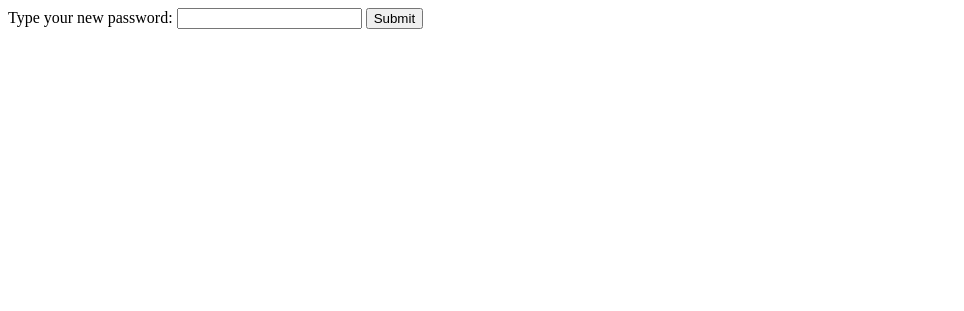
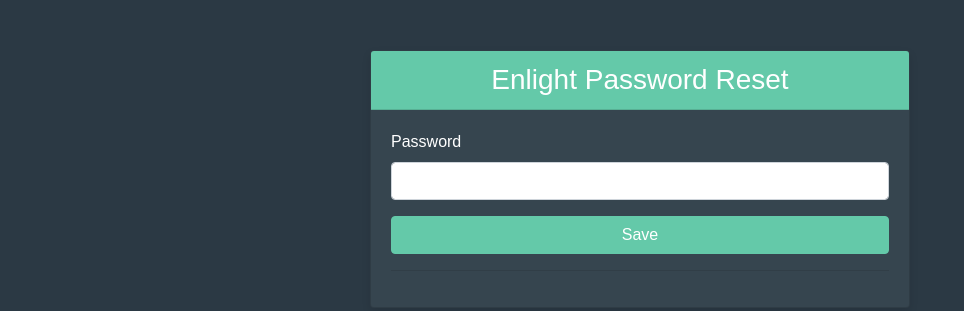
Before and after one commit to MarcosCarrizoA/Enlight-Backend-, a website: page pages/password-reset.html in a window 1280 px wide. Shown: the whole page, without its empty margins (0-964 px from the left). Drawn offline with nearby package versions, Linux system fonts and the light colour scheme.

Commit message:
UI improvement for password reset pages

```diff
--- a/pages/password-reset.html
+++ b/pages/password-reset.html
@@ -1,22 +1,87 @@
+<!DOCTYPE html>
 <html lang="en">
 
 <head>
     <meta charset="UTF-8">
     <meta name="viewport" content="width=device-width, initial-scale=1.0">
-    <title>Password Reset - Enlight</title>
+    <title>Enlight Password Reset</title>
+    <!-- Bootstrap CSS -->
+    <link href="https://stackpath.bootstrapcdn.com/bootstrap/4.5.2/css/bootstrap.min.css" rel="stylesheet">
+    <style>
+        body {
+            background-color: #2b3944;
+            /* Dark background color */
+            font-family: Arial, sans-serif;
+        }
+
+        .card {
+            margin-top: 50px;
+            box-shadow: 0 4px 8px rgba(0, 0, 0, 0.1);
+            background-color: #36454f;
+            /* Darker background color */
+            color: #64c9a9;
+            /* Light green color for text */
+        }
+
+        .card-header {
+            background-color: #64c9a9;
+            /* Light green color for header */
+            color: #fff;
+        }
+
+        .btn-primary {
+            background-color: #64c9a9;
+            /* Light green color for button */
+            border-color: #64c9a9;
+            /* Light green color for button border */
+        }
+
+        .btn-primary:hover {
+            background-color: #4da585;
+            /* Darker shade of green for button hover */
+            border-color: #4da585;
+            /* Darker shade of green for button border on hover */
+        }
+
+        .form-group label {
+            color: #fff;
+            /* White color for form labels */
+        }
+    </style>
 </head>
 
 <body>
-    <form id="form" action="/password-reset/token" method="post" enctype="application/x-www-form-urlencoded">
-        <label for="password">Type your new password:</label>
-        <input type="text" id="password" name="password" required>
-        <button type="submit">Submit</button>
-    </form>
+    <div class="container">
+        <div class="row justify-content-center">
+            <div class="col-md-6">
+                <div class="card">
+                    <div class="card-header text-center">
+                        <h3 class="mb-0">Enlight Password Reset</h3>
+                    </div>
+                    <div class="card-body">
+                        <form id="form" action="/password-reset/token" method="post"
+                            enctype="application/x-www-form-urlencoded">
+                            <div class="form-group">
+                                <label for="password">Password</label>
+                                <input type="password" class="form-control" id="password" name="password" required>
+                            </div>
+                            <button type="submit" class="btn btn-primary btn-block">Save</button>
+                        </form>
+                        <hr>
+                    </div>
+                </div>
+            </div>
+        </div>
+    </div>
+
+    <!-- Bootstrap JS -->
+    <script src="https://code.jquery.com/jquery-3.5.1.slim.min.js"></script>
+    <script src="https://cdn.jsdelivr.net/npm/@popperjs/core@2.5.4/dist/umd/popper.min.js"></script>
+    <script src="https://stackpath.bootstrapcdn.com/bootstrap/4.5.2/js/bootstrap.min.js"></script>
 
     <script>
         const token = location.href.split("/")[4];
         const form = document.getElementById("form");
-
         form.addEventListener("submit", (event) => {
             form.action = `/password-reset/${token}`;
         });
```
Also changed, not shown: pages/invalid-token.html (+19 -0 lines), pages/successful-reset.html (+22 -0 lines), pages/token-expired.html (+22 -0 lines).
